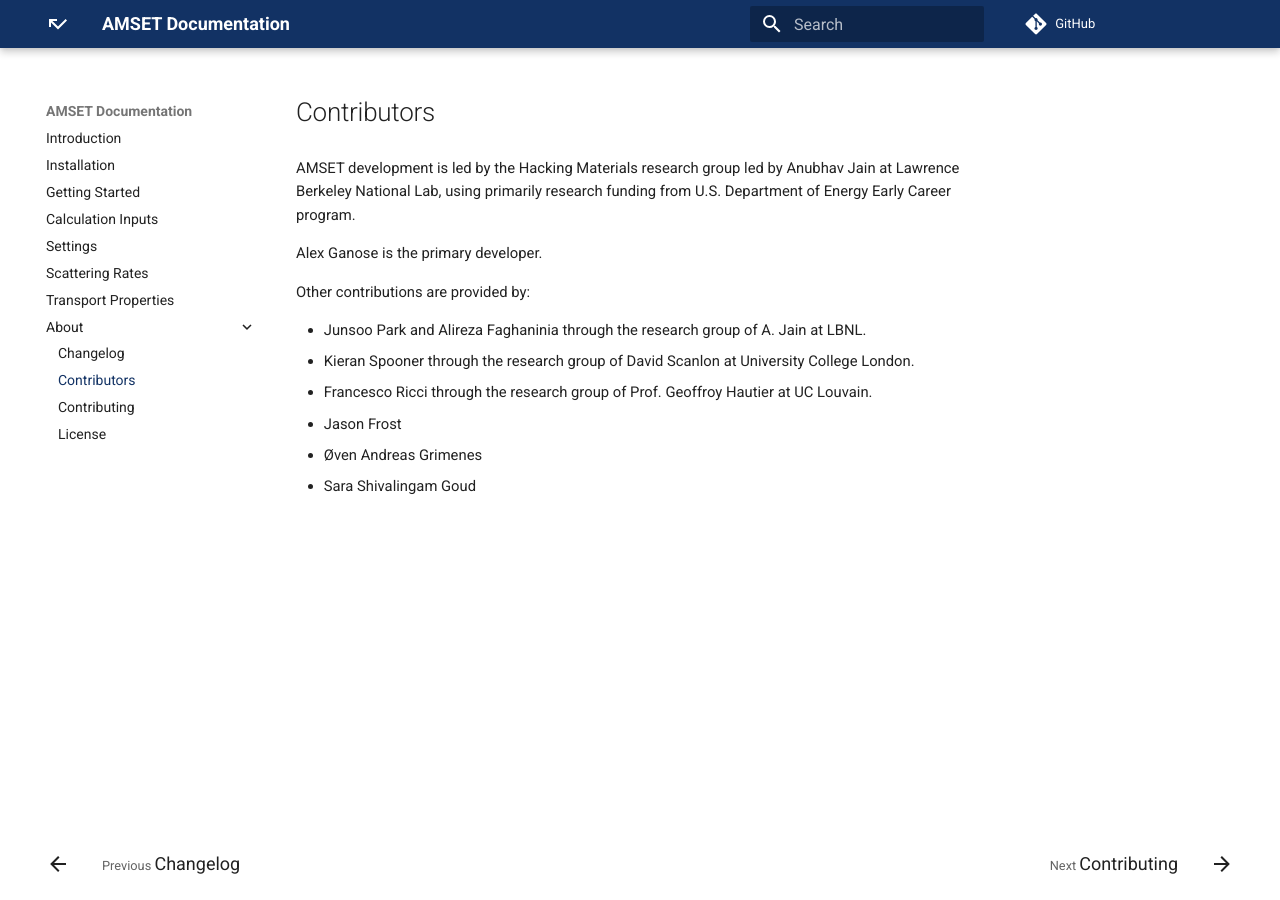
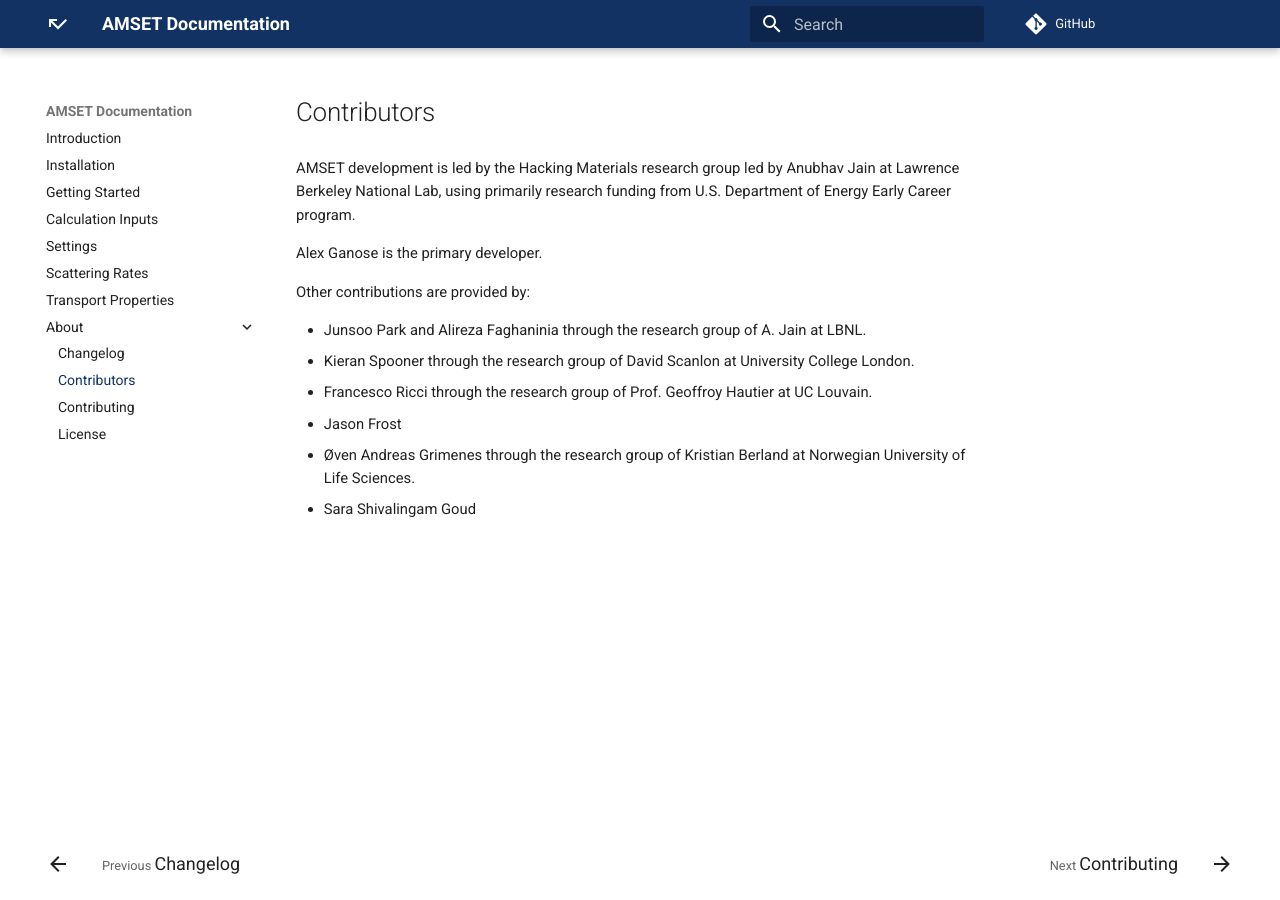
Before and after one commit to hackingmaterials/amset, an MkDocs documentation site: the page built from docs/src/contributors.md, in a window 1280 px wide. Built offline with MkDocs 1.6.1 and Material for MkDocs 9.7.7, drawn with Linux system fonts in a browser that asks for light colours; comment, search, counter and statistics services are not loaded.

Commit message:
Update contributors.md

```diff
--- a/docs/src/contributors.md
+++ b/docs/src/contributors.md
@@ -12,5 +12,5 @@
 * Kieran Spooner through the research group of David Scanlon at University College London.
 * Francesco Ricci through the research group of Prof. Geoffroy Hautier at UC Louvain.
 * Jason Frost
-* Øven Andreas Grimenes
+* Øven Andreas Grimenes through the research group of Kristian Berland at Norwegian University of Life Sciences.
 * Sara Shivalingam Goud
```
